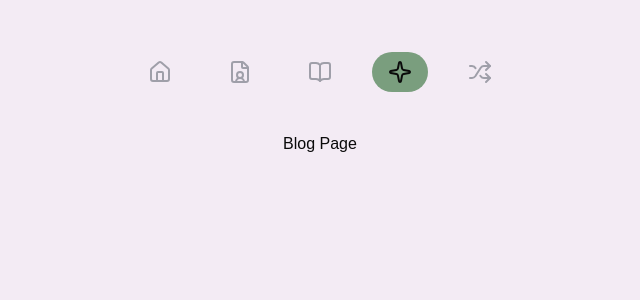
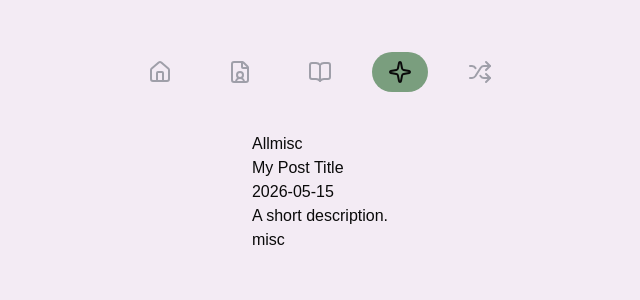
Before and after one commit to StarlightAbove/portfolio, a Next.js app: page /blog in a window 1280 px wide. Shown: the top 300 px of the page, without its empty margins (320-960 px from the left). Built offline with nearby package versions, Linux system fonts and the light colour scheme.

Commit message:
New blog tech.

```diff
--- /dev/null
+++ b/app/_components/PostCard.tsx
@@ -0,0 +1,18 @@
+import { PostMeta } from '@/interfaces/blog';
+
+export default function PostCard({ post }: { post: PostMeta }) {
+  return (
+    <article>
+      <a href={`/blog/${post.category}/${post.slug}`}>
+        <h2>{post.title}</h2>
+      </a>
+      <time dateTime={post.date}>{post.date}</time>
+      <p>{post.excerpt}</p>
+      <div>
+        {post.tags.map((tag) => (
+          <a key={tag} href={`/blog?tag=${tag}`}>{tag}</a>
+        ))}
+      </div>
+    </article>
+  );
+}
--- /dev/null
+++ b/app/blog/[category]/[slug]/page.tsx
@@ -0,0 +1,33 @@
+import { getPost, getAllPosts } from '@/lib/posts';
+
+type Props = {
+  params: Promise<{ category: string; slug: string }>;
+};
+
+export async function generateStaticParams() {
+  const params = getAllPosts().map(({ category, slug }) => ({ category, slug }));
+  console.log('Static params:', params);
+  return params;
+}
+
+export default async function PostPage({ params }: Props) {
+  const { category, slug } = await params;
+  const post = await getPost(category, slug);
+
+  return (
+    <main>
+      <header>
+        <h1>{post.title}</h1>
+        <time dateTime={post.date}>{post.date}</time>
+        <a href={`/blog?category=${post.category}`}>{post.category}</a>
+        <div>
+          {post.tags.map((tag) => (
+            <a key={tag} href={`/blog?tag=${tag}`}>{tag}</a>
+          ))}
+        </div>
+      </header>
+
+      <article dangerouslySetInnerHTML={{ __html: post.content }} />
+    </main>
+  );
+}
--- a/app/blog/page.tsx
+++ b/app/blog/page.tsx
@@ -1,3 +1,39 @@
-export default function Page() {
-  return <p>Blog Page</p>;
+import { getAllPosts, getAllTags } from '@/lib/posts';
+import PostCard from '@/app/_components/PostCard';
+import Link from 'next/link';
+
+type Props = {
+  searchParams: { tag?: string; category?: string };
+};
+
+export default function BlogPage({ searchParams }: Props) {
+  const allPosts = getAllPosts();
+  const tags = getAllTags();
+
+  const filtered = allPosts.filter((post) => {
+    if (searchParams.tag && !post.tags.includes(searchParams.tag)) return false;
+    if (searchParams.category && post.category !== searchParams.category) return false;
+    return true;
+  });
+
+  console.log('All posts:', JSON.stringify(allPosts, null, 2));
+
+  return (
+    <main>
+      <nav>
+        <Link href="/blog">All</Link>
+        {tags.map((tag) => (
+          <a key={tag} href={`/blog?tag=${tag}`}>{tag}</a>
+        ))}
+      </nav>
+
+      <ul>
+        {filtered.map((post) => (
+          <li key={`${post.category}/${post.slug}`}>
+            <PostCard post={post} />
+          </li>
+        ))}
+      </ul>
+    </main>
+  );
 }
--- /dev/null
+++ b/interfaces/blog.ts
@@ -0,0 +1,12 @@
+export type PostMeta = {
+  slug: string;
+  category: string;
+  title: string;
+  date: string;        // ISO string: "2026-05-15"
+  tags: string[];
+  excerpt: string;
+};
+
+export type Post = PostMeta & {
+  content: string;     // rendered HTML
+};
--- /dev/null
+++ b/lib/posts.ts
@@ -0,0 +1,82 @@
+import fs from 'fs';
+import path from 'path';
+import matter from 'gray-matter';
+import { remark } from 'remark';
+import html from 'remark-html';
+import { Post, PostMeta } from '@/interfaces/blog';
+
+const postsRoot = path.join(process.cwd(), 'posts');
+console.log('postsRoot:', postsRoot);
+console.log('contents:', fs.readdirSync(postsRoot));
+
+function readPost(dir: string, file: string, category: string): PostMeta {
+  const slug = file.replace(/\.md$/, '');
+  const fullPath = path.join(dir, file);
+  const { data } = matter(fs.readFileSync(fullPath, 'utf8'));
+
+  if (!data.title || !data.date) {
+    throw new Error(`Missing required frontmatter in ${fullPath}: title=${data.title}, date=${data.date}`);
+  }
+
+  return {
+    slug,
+    category,
+    title: data.title,
+    date: data.date,
+    tags: data.tags ?? [],
+    excerpt: data.excerpt ?? '',
+  };
+}
+
+export function getAllPosts(): PostMeta[] {
+  const entries = fs.readdirSync(postsRoot);
+
+  const posts = entries.flatMap((entry) => {
+    const entryPath = path.join(postsRoot, entry);
+
+    if (fs.statSync(entryPath).isDirectory()) {
+      // nested: posts/category/slug.md
+      return fs.readdirSync(entryPath)
+        .filter((file) => file.endsWith('.md'))
+        .map((file) => readPost(entryPath, file, entry));
+    } else if (entry.endsWith('.md')) {
+      // flat: posts/slug.md — category defaults to "uncategorized"
+      return [readPost(postsRoot, entry, 'uncategorized')];
+    }
+    return [];
+  });
+
+  return posts.sort((a, b) => (a.date < b.date ? 1 : -1));
+}
+
+export async function getPost(category: string, slug: string): Promise<Post> {
+  console.log('getPost called with:', { category, slug });
+  const fullPath = path.join(postsRoot, category, `${slug}.md`);
+  console.log('fullPath:', fullPath);
+  const fileContents = fs.readFileSync(fullPath, 'utf8');
+  const { data, content } = matter(fileContents);
+
+  const processed = await remark().use(html).process(content);
+
+  return {
+    slug,
+    category,
+    title: data.title,
+    date: data.date,
+    tags: data.tags ?? [],
+    excerpt: data.excerpt ?? '',
+    content: processed.toString(),
+  };
+}
+
+export function getAllCategories(): string[] {
+  return fs.readdirSync(postsRoot).filter((f) =>
+    fs.statSync(path.join(postsRoot, f)).isDirectory()
+  );
+}
+
+export function getAllTags(): string[] {
+  const posts = getAllPosts();
+  const tagSet = new Set(posts.flatMap((p) => p.tags));
+  return Array.from(tagSet).sort();
+}
--- /dev/null
+++ b/posts/misc/random.md
@@ -0,0 +1,16 @@
+---
+title: "My Post Title"
+date: "2026-05-15"
+tags: ["misc"]
+excerpt: "A short description."
+---
+
+ Lorem ipsum dolor sit amet, consectetur adipiscing elit. Sed in finibus felis. Cras consectetur, eros at pretium lobortis, nulla metus ultrices lorem, et tincidunt felis nibh eu metus. Aliquam vulputate sed nunc nec viverra. Quisque cursus efficitur ultricies. Donec semper, dui nec congue semper, arcu nunc tempus sapien, nec rhoncus nulla erat eu elit. Aenean sit amet fringilla ex. In arcu augue, fringilla ut orci in, congue pharetra elit. Suspendisse at feugiat est. Cras ullamcorper lorem augue.
+
+Donec lobortis eros lacus, vel sagittis lorem commodo nec. Vestibulum elit sapien, pretium sit amet nulla vitae, vehicula porttitor mi. Proin et dignissim metus. Fusce tristique lectus sed lorem auctor ornare. Donec vitae gravida neque. Sed faucibus ullamcorper sem eget rhoncus. Nam vitae blandit dolor, maximus placerat mauris.
+
+Praesent sed tortor eget enim condimentum fermentum non ac ipsum. Aliquam id urna ac mauris congue aliquam. Mauris non ultrices diam. Curabitur tincidunt metus nec turpis vehicula sagittis. Nullam aliquam finibus felis, vel pharetra nulla placerat a. Maecenas pulvinar, ante non tristique vestibulum, ipsum velit mattis justo, sit amet imperdiet nibh sem sit amet libero. Sed venenatis mattis ex, id vestibulum dolor iaculis vel.
+
+Nullam euismod varius lectus non lacinia. Donec lacinia commodo magna eget consectetur. Morbi aliquet id turpis nec consequat. Nullam varius et neque sed consectetur. Donec ex lacus, sagittis eget erat sed, efficitur porta urna. Sed mattis bibendum ullamcorper. Sed tempus ultrices diam, non posuere dui facilisis sit amet. Nulla quis tellus dignissim, vestibulum tortor quis, vestibulum odio. Nullam sapien nisi, rhoncus id auctor ac, volutpat a libero. Nulla scelerisque vestibulum augue, quis ornare lectus consectetur eu. Pellentesque habitant morbi tristique senectus et netus et malesuada fames ac turpis egestas.
+
+Duis quis felis semper, porttitor magna a, auctor massa. Sed euismod tortor dolor, sit amet maximus diam suscipit non. Cras vitae elit nec risus pellentesque malesuada. Sed molestie aliquam aliquam. Vivamus rutrum nunc et est viverra viverra. Donec ornare eros magna, eu pharetra leo blandit eu. Lorem ipsum dolor sit amet, consectetur adipiscing elit. In iaculis arcu quis risus hendrerit tincidunt. Vestibulum ante ipsum primis in faucibus orci luctus et ultrices posuere cubilia curae; Pellentesque habitant morbi tristique senectus et netus et malesuada fames ac turpis egestas.
```
Also changed, not shown: package.json (+9 -0 lines), app/blog/[slug]/page.tsx (deleted), 1 other file (tests, documents, lock files or other folders).
